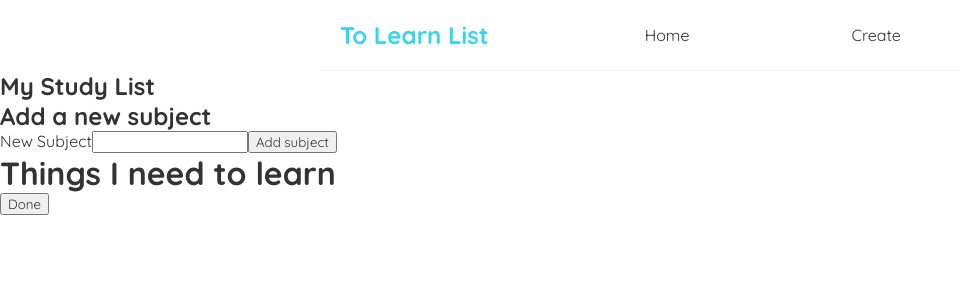
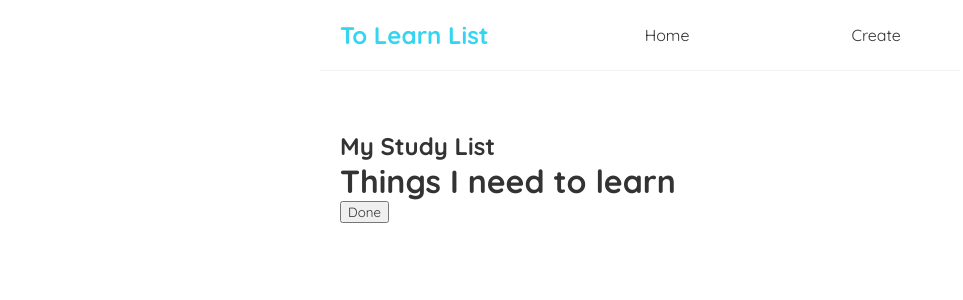
Before and after one commit to syywu/To-learn-list, a React (Create React App) app: page / in a window 1280 px wide. Shown: the top 300 px of the page, without its empty margins (0-963 px from the left). Built offline with nearby package versions, Linux system fonts and the light colour scheme.

Commit message:
home and create routes

```diff
--- a/src/App.js
+++ b/src/App.js
@@ -1,33 +1,22 @@
-import List from "./components/List";
-import Listitems from "./components/ListItems";
 import Navbar from "./routes/Navbar";
+import Home from "./routes/Home";
+import Create from "./routes/Create";
 import "./App.css";
-import Create from "./routes/Create";
-import { useState } from "react";
+import { BrowserRouter as Router, Routes, Route } from "react-router-dom";
 
 function App() {
-  const [listItem, setListItem] = useState([{ id: 1, subject: "react" }]);
-
-  function handleSubmit(e, inputValue) {
-    e.preventDefault();
-    let newSubject = { id: listItem.length + 1, subject: inputValue };
-    setListItem([...listItem, newSubject]);
-  }
-
-  function handleDelete(id) {
-    const newList = listItem.filter((item) => item.id !== id);
-    setListItem(newList);
-  }
-
   return (
-    <div className="homepage">
-      <Navbar />
-      <h2>My Study List</h2>
-      <Create handleSubmit={handleSubmit} />
-      <List title="Things I need to learn" handleDelete={handleDelete}>
-        <Listitems />
-      </List>
-    </div>
+    <Router>
+      <div className="root">
+        <Navbar />
+        <div className="content">
+          <Routes>
+            <Route path="/" element={<Home />}></Route>
+            <Route path="/create" element={<Create />}></Route>
+          </Routes>
+        </div>
+      </div>
+    </Router>
   );
 }
 
--- a/src/routes/Home.js
+++ b/src/routes/Home.js
@@ -1,30 +1,30 @@
-// import List from "../components/List";
-// import Listitems from "../components/ListItems";
-// import Create from "./Create";
-// import { setState } from "react";
+import List from "../components/List";
+import Listitems from "../components/ListItems";
+import Create from "./Create";
+import { useState } from "react";
 
-// const Home = () => {
-//   const [listItem, setListItem] = setState([{ id: 1, subject: "react" }]);
+const Home = () => {
+  const [listItem, setListItem] = useState([{ id: 1, subject: "react" }]);
 
-//   function handleSubmit(e, inputValue) {
-//     e.preventDefault();
-//     let newSubject = { id: listItem.length + 1, subject: inputValue };
-//     setListItem([...listItem, newSubject]);
-//   }
+  function handleSubmit(e, inputValue) {
+    e.preventDefault();
+    let newSubject = { id: listItem.length + 1, subject: inputValue };
+    setListItem([...listItem, newSubject]);
+  }
 
-//   function handleDelete(id) {
-//     let newList = listItem.filter((item) => item.id != id);
-//     setListItem(newList);
-//   }
-//   return (
-//     <div className="homepage">
-//       <h2>My Study List</h2>
-//       <Create handleSubmit={handleSubmit} />
-//       <List title="Things I need to learn" handleDelete={handleDelete}>
-//         <Listitems />
-//       </List>
-//     </div>
-//   );
-// };
+  function handleDelete(id) {
+    const newList = listItem.filter((item) => item.id !== id);
+    setListItem(newList);
+  }
 
-// export default Home;
+  return (
+    <div className="homepage">
+      <h2>My Study List</h2>
+      <List title="Things I need to learn" handleDelete={handleDelete}>
+        <Listitems />
+      </List>
+    </div>
+  );
+};
+
+export default Home;
```
